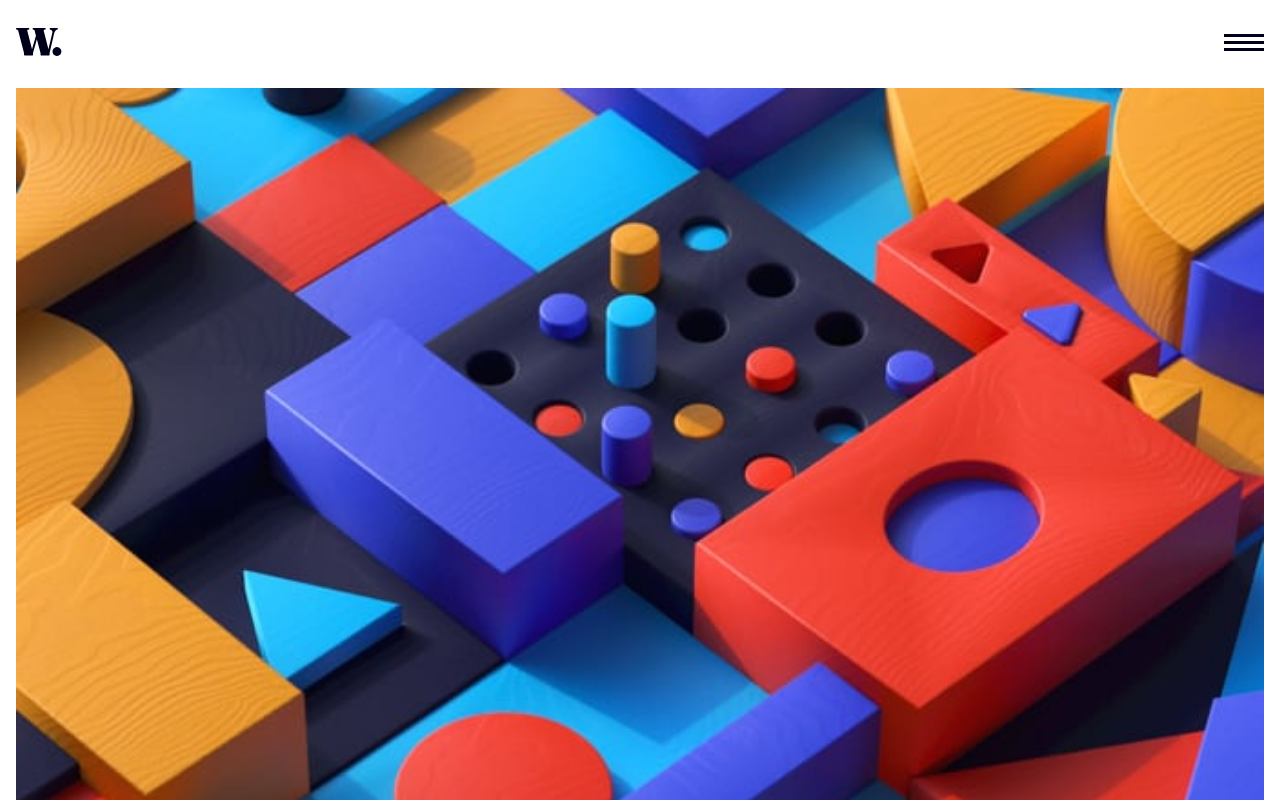
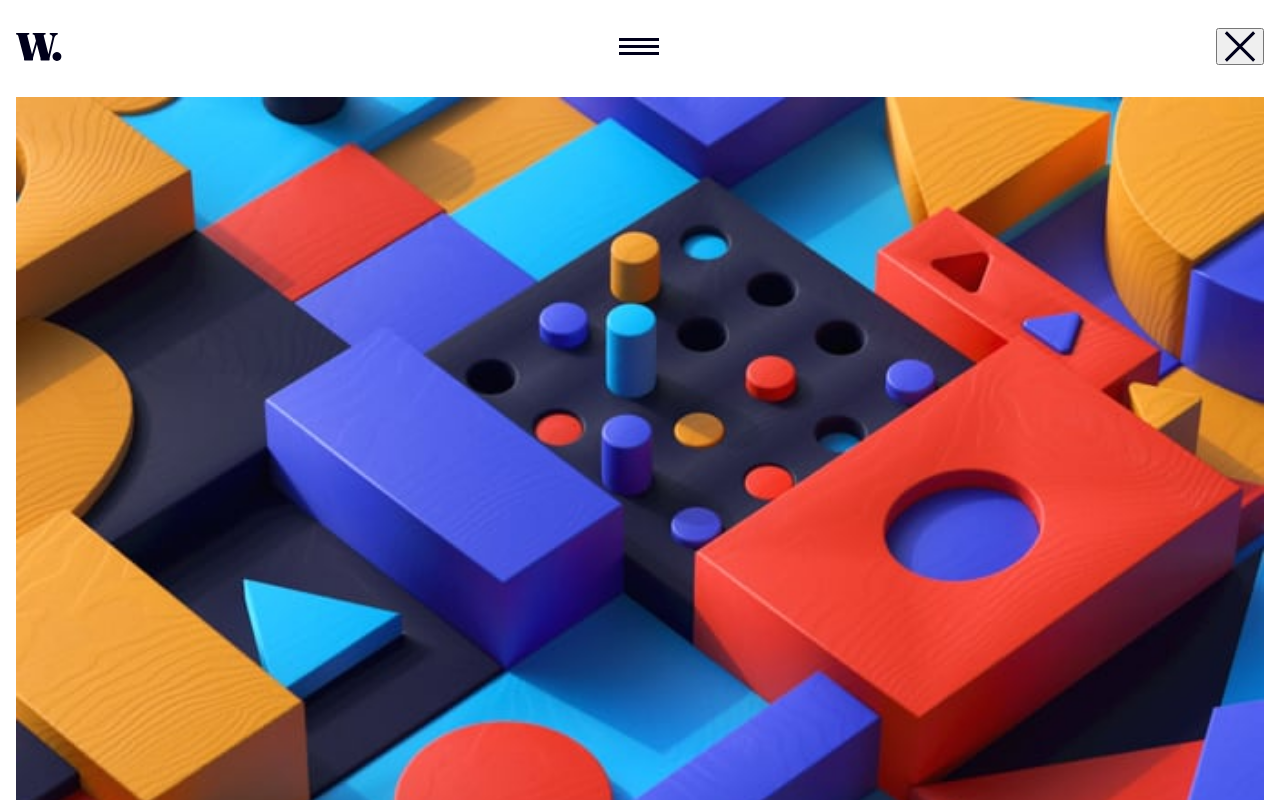
Before and after one commit to VenusY/frontend-mentor-news-homepage, a React app: page / in a window 1280 px wide. Shown: the top 800 px of the page. Built offline with nearby package versions, Linux system fonts and the light colour scheme.

Commit message:
Add close button to nav bar

```diff
--- a/src/components/NavBar.jsx
+++ b/src/components/NavBar.jsx
@@ -15,6 +15,13 @@ export default function NavBar() {
         <img
           src={require('../assets/images/icon-menu.svg')}
           alt='Menu button'
+        />
+      </button>
+
+      <button className='nav-bar__close-button'>
+        <img
+          src={require('../assets/images/icon-menu-close.svg')}
+          alt='Close button'
         />
       </button>
 
```
